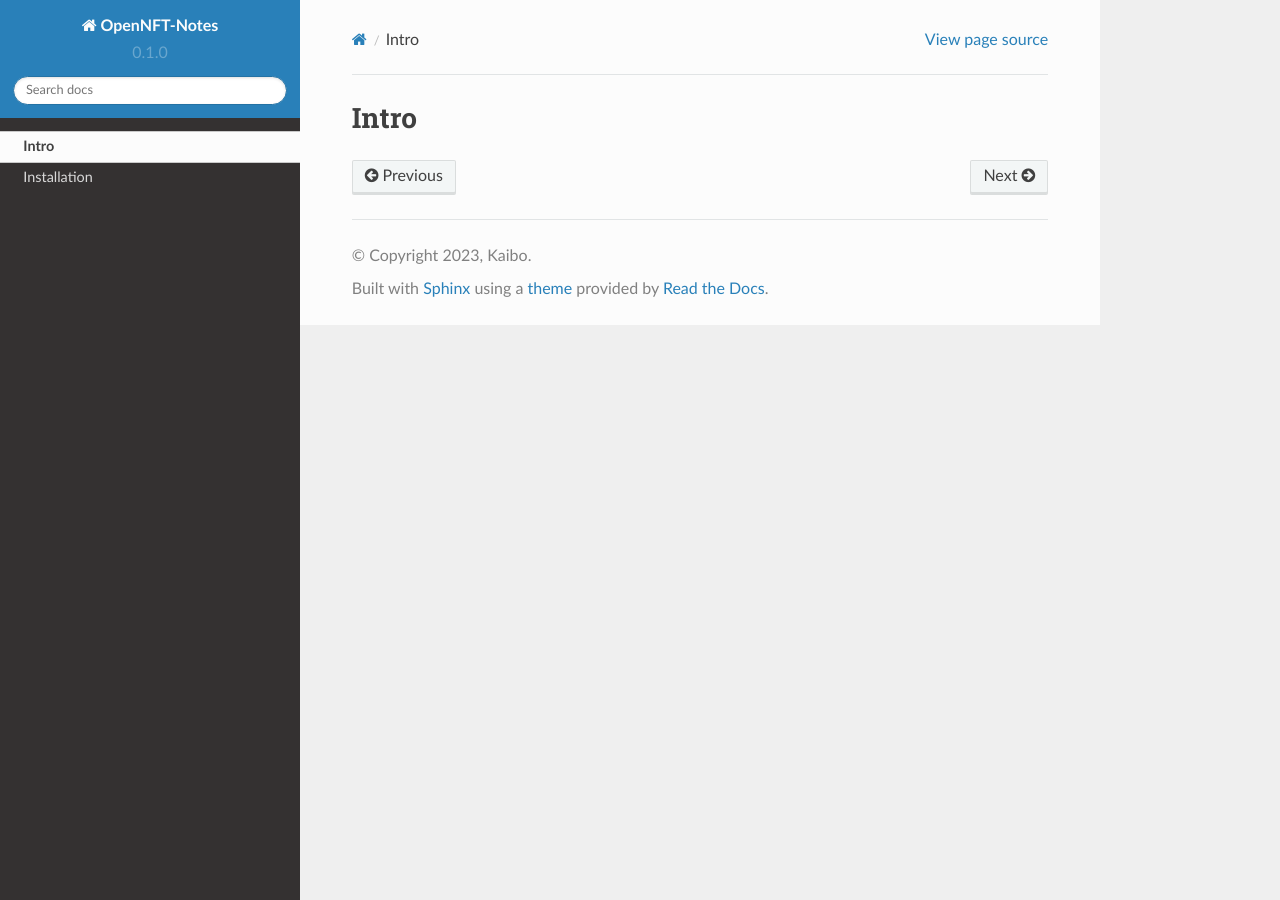
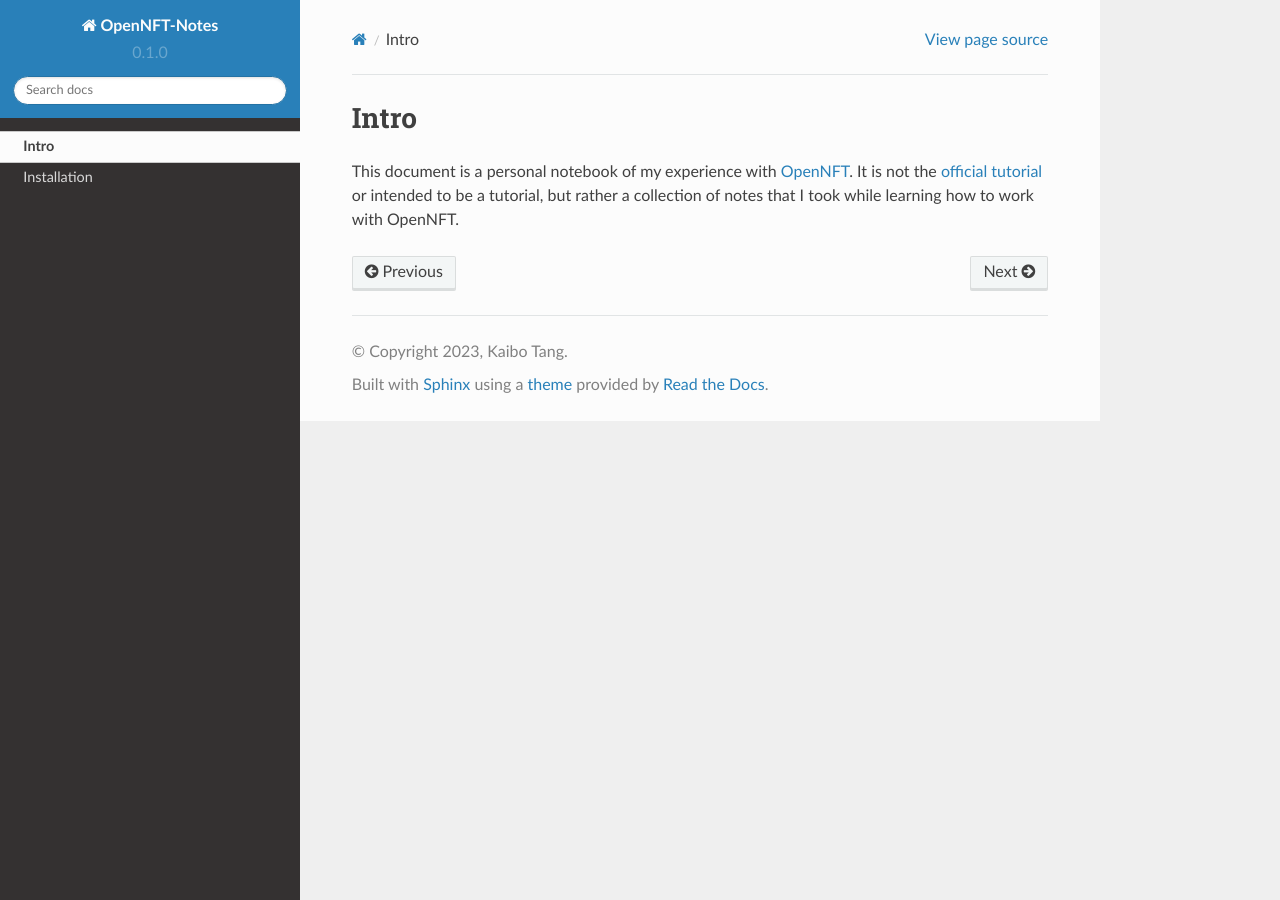
Before and after one commit to kvttt/OpenNFT-Notes, a Sphinx documentation site: the page built from docs/source/Intro.rst, in a window 1280 px wide. Built offline with Sphinx 7.4.7 and the Read the Docs theme 2.0.0, drawn with Linux system fonts in a browser that asks for light colours.

Commit message:
Translated intro.

```diff
--- a/docs/source/Intro.rst
+++ b/docs/source/Intro.rst
@@ -1,2 +1,5 @@
 Intro
 =====
+
+This document is a personal notebook of my experience with `OpenNFT <https://www.opennft.org>`_.
+It is not the `official tutorial <https://opennft.readthedocs.io/en/latest/index.html>`_ or intended to be a tutorial, but rather a collection of notes that I took while learning how to work with OpenNFT.
--- a/docs/source/conf.py
+++ b/docs/source/conf.py
@@ -3,7 +3,7 @@
 # -- Project information
 
 project = 'OpenNFT-Notes'
-copyright = '2023, Kaibo'
+copyright = '2023, Kaibo Tang'
 author = 'Kaibo Tang'
 
 release = '0.1'
```
Also changed, not shown: 2 other files.
